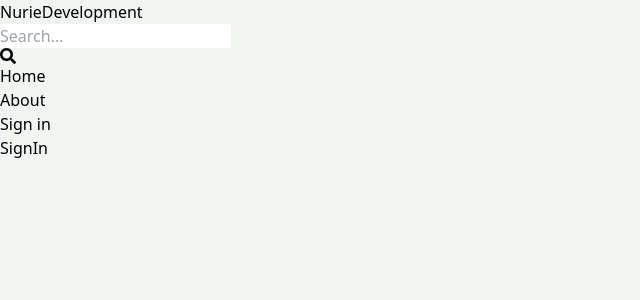
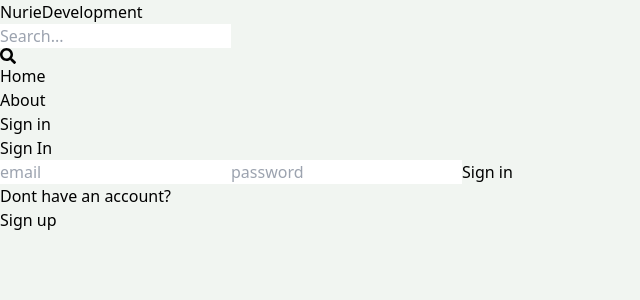
Before and after one commit to nsoftnhdev/mern-nurie-development, a React (Vite) app in the folder client/: page /sign-in in a window 1280 px wide. Shown: the top 300 px of the page, without its empty margins (0-640 px from the left). Built offline with nearby package versions, Linux system fonts and the light colour scheme.

Commit message:
complete sign in page functionality

```diff
--- a/client/src/pages/SignIn.jsx
+++ b/client/src/pages/SignIn.jsx
@@ -1,9 +1,81 @@
-import React from 'react'
+import { useState } from "react";
+import { Link, useNavigate } from "react-router-dom";
 
 const SignIn = () => {
+  const [formData, setFormData] = useState({});
+  const [error, setError] = useState(null);
+  const [loading, setLoading] = useState(false);
+
+  const navigate = useNavigate();
+
+  const handleChange = (e) => {
+    setFormData({
+      ...formData,
+      [e.target.id]: e.target.value,
+    });
+  };
+
+  const handleSubmit = async (e) => {
+    e.preventDefault();
+    try {
+      setLoading(true);
+      const res = await fetch("/api/auth/signin", {
+        method: "POST",
+        headers: {
+          "Content-Type": "application/json",
+        },
+        body: JSON.stringify(formData),
+      });
+      const data = await res.json();
+      console.log(data);
+      if (data.success === false) {
+        setLoading(false);
+        setError(data.message);
+        return;
+      }
+      setLoading(false);
+      setError(null);
+      navigate("/");
+    } catch (error) {
+      setLoading(false);
+      setError(error.message);
+    }
+  };
+
   return (
-    <div>SignIn</div>
-  )
-}
+    <div className="p-3 max-w-lg mx-auto">
+      <h1 className="text-3xl text-center font-semibold my-7">Sign In</h1>
+      <form onSubmit={handleSubmit} className="flex flex-col gap-4">
+        <input
+          onChange={handleChange}
+          className="border p-3 rounded-lg"
+          id="email"
+          type="email"
+          placeholder="email"
+        />
+        <input
+          onChange={handleChange}
+          className="border p-3 rounded-lg"
+          id="password"
+          type="password"
+          placeholder="password"
+        />
+        <button
+          disabled={loading}
+          className="bg-emerald-700 text-white p-3 rounded-lg uppercase hover:opacity-95 disabled:opacity-85"
+        >
+          {loading ? "Loading..." : "Sign in"}
+        </button>
+      </form>
+      <div className="flex gap-2 mt-5">
+        <p>Dont have an account?</p>
+        <Link to="/sign-up">
+          <span className="text-blue-700">Sign up</span>
+        </Link>
+      </div>
+      {error && <p className="text-red-500 mt-5">{error}</p>}
+    </div>
+  );
+};
 
-export default SignIn
+export default SignIn;
```
